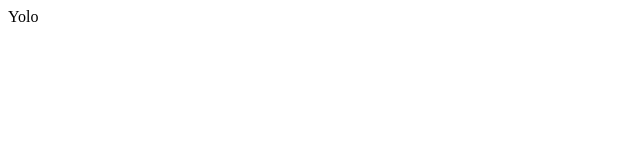
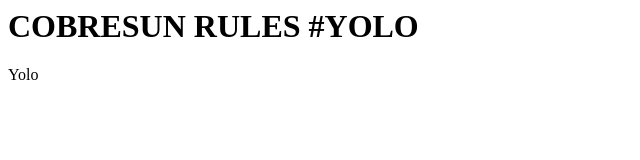
Before and after one commit to SunnyNagam/sokasuki.github.io, a plain HTML site: page index.html in a window 1280 px wide. Shown: the whole page, without its empty margins (0-640 px from the left). Drawn offline with Linux system fonts and the light colour scheme.

Commit message:
Revert "Revert "ggdg""
This reverts commit 0fa6b778c3774a400917edd86b1f0e245ac578f9.

```diff
--- a/index.html
+++ b/index.html
@@ -1,6 +1,8 @@
 <doctype HTML>
 <html>
 <body>
+	<h1>COBRESUN RULES #YOLO</h1>
 	<p>Yolo</p>
+
 </body>
 </html>
```
